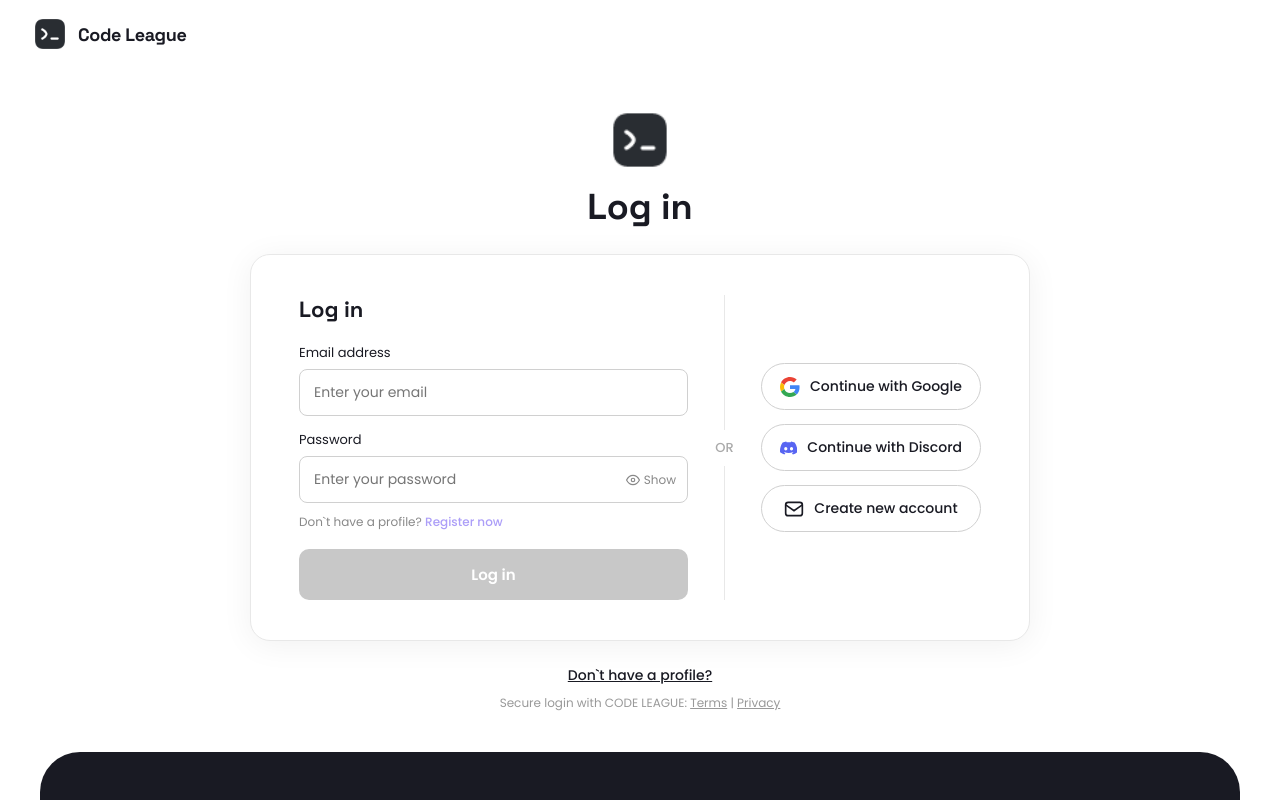
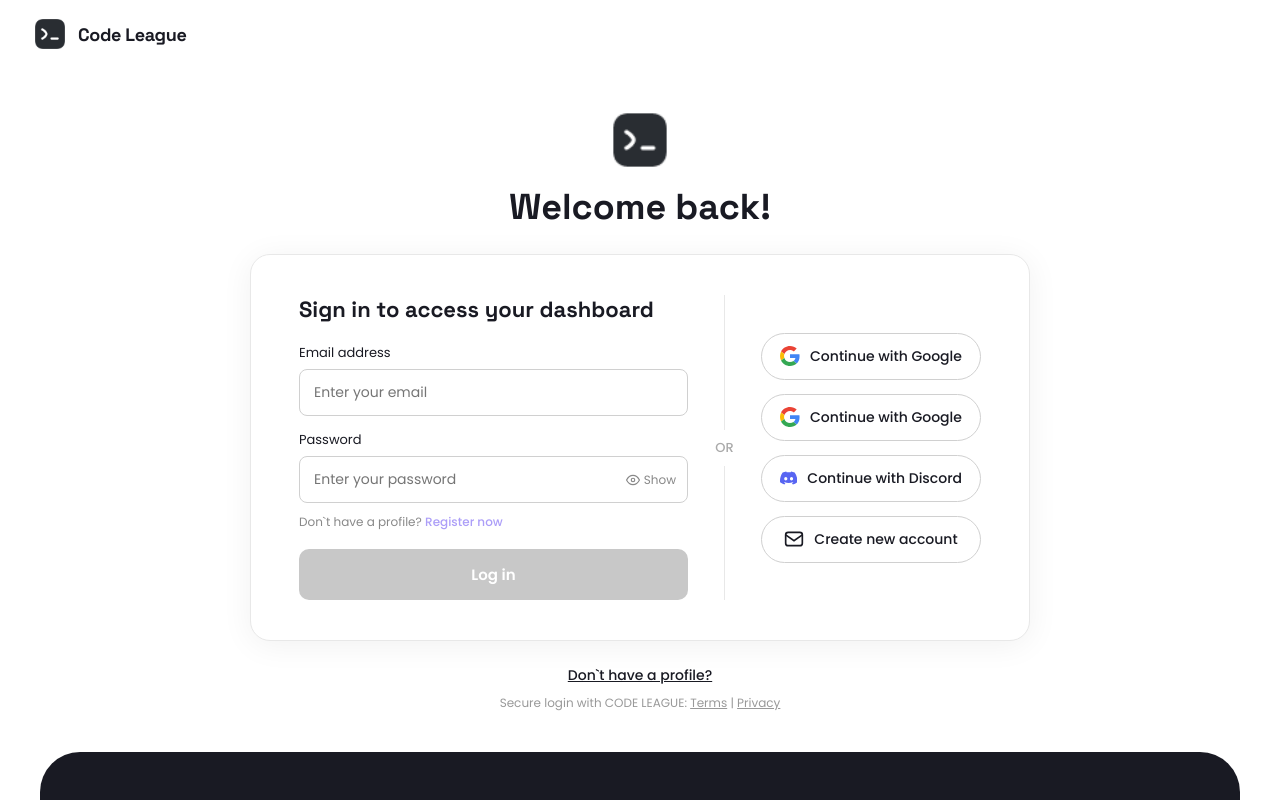
Before and after one commit to Obuhov-Production/Code__League-Frontend, a React (Vite) app: page /login in a window 1280 px wide. Shown: the top 800 px of the page. Built offline with nearby package versions, Linux system fonts and the light colour scheme.

Commit message:
edit the text

```diff
--- a/src/assets/styles/components/auth.css
+++ b/src/assets/styles/components/auth.css
@@ -1,6 +1,4 @@
-/* =============================================
-   Auth Pages — Login & Register
-   ============================================= */
+/* this is my auth code (kst pisal code na novoi klave esli sho only angl roskladka */
 
 /* --- Page Layout --- */
 .auth-page {
--- a/src/components/auth/modal/login/login.jsx
+++ b/src/components/auth/modal/login/login.jsx
@@ -1,3 +1,4 @@
+/* короче погнали писать код) фух */
 import { useEffect, useState } from 'react';
 import { Link, useNavigate } from 'react-router-dom';
 import logoImg from '@images/logos/logo.png';
@@ -39,7 +40,7 @@
     e.preventDefault();
     if (!isActive || loading) return;
 
-    // Dev-режим: VITE_CHECK_BACKEND=false → пропускаємо запит до бекенду
+    // Dev-режим: VITE_CHECK_BACKEND=false → пропускаємо запит до бекенду для авторизации
     if (!CHECK_BACKEND) {
       toast.success('Dev-режим: вхід без бекенду');
       navigate('/dashboard');
@@ -75,14 +76,14 @@
         {/* Icon + title */}
         <div className="auth-title-block">
           <img src={logoIcon} alt="App icon" className="auth-app-icon" />
-          <h1>Log in</h1>
+          <h1>Welcome back!</h1>
         </div>
 
         {/* Card */}
         <div className="auth-card">
           {/* Left - form */}
           <div className="auth-form-col">
-            <h2>Log in</h2>
+            <h2>Sign in to access your dashboard</h2>
 
             <form onSubmit={handleSubmit} autoComplete="off">
               <div className="auth-field">
@@ -171,6 +172,17 @@
               Continue with Google
             </button>
 
+            <button type="button" className="auth-social-btn" onClick={() => loginWithProvider('github')}>
+              {/* Google icon */}
+              <svg width="20" height="20" viewBox="0 0 48 48">
+                <path fill="#EA4335" d="M24 9.5c3.54 0 6.71 1.22 9.21 3.6l6.85-6.85C35.9 2.38 30.47 0 24 0 14.62 0 6.51 5.38 2.56 13.22l7.98 6.19C12.43 13.72 17.74 9.5 24 9.5z"/>
+                <path fill="#4285F4" d="M46.98 24.55c0-1.57-.15-3.09-.38-4.55H24v9.02h12.94c-.58 2.96-2.26 5.48-4.78 7.18l7.73 6c4.51-4.18 7.09-10.36 7.09-17.65z"/>
+                <path fill="#FBBC05" d="M10.53 28.59c-.48-1.45-.76-2.99-.76-4.59s.27-3.14.76-4.59l-7.98-6.19C.92 16.46 0 20.12 0 24c0 3.88.92 7.54 2.56 10.78l7.97-6.19z"/>
+                <path fill="#34A853" d="M24 48c6.48 0 11.93-2.13 15.89-5.81l-7.73-6c-2.15 1.45-4.92 2.3-8.16 2.3-6.26 0-11.57-4.22-13.47-9.91l-7.98 6.19C6.51 42.62 14.62 48 24 48z"/>
+              </svg>
+              Continue with Google
+            </button>
+
             <button type="button" className="auth-social-btn" onClick={() => loginWithProvider('discord')}>
               {/* Discord icon */}
               <svg width="20" height="20" viewBox="0 0 127.14 96.36" fill="#5865F2">
```
